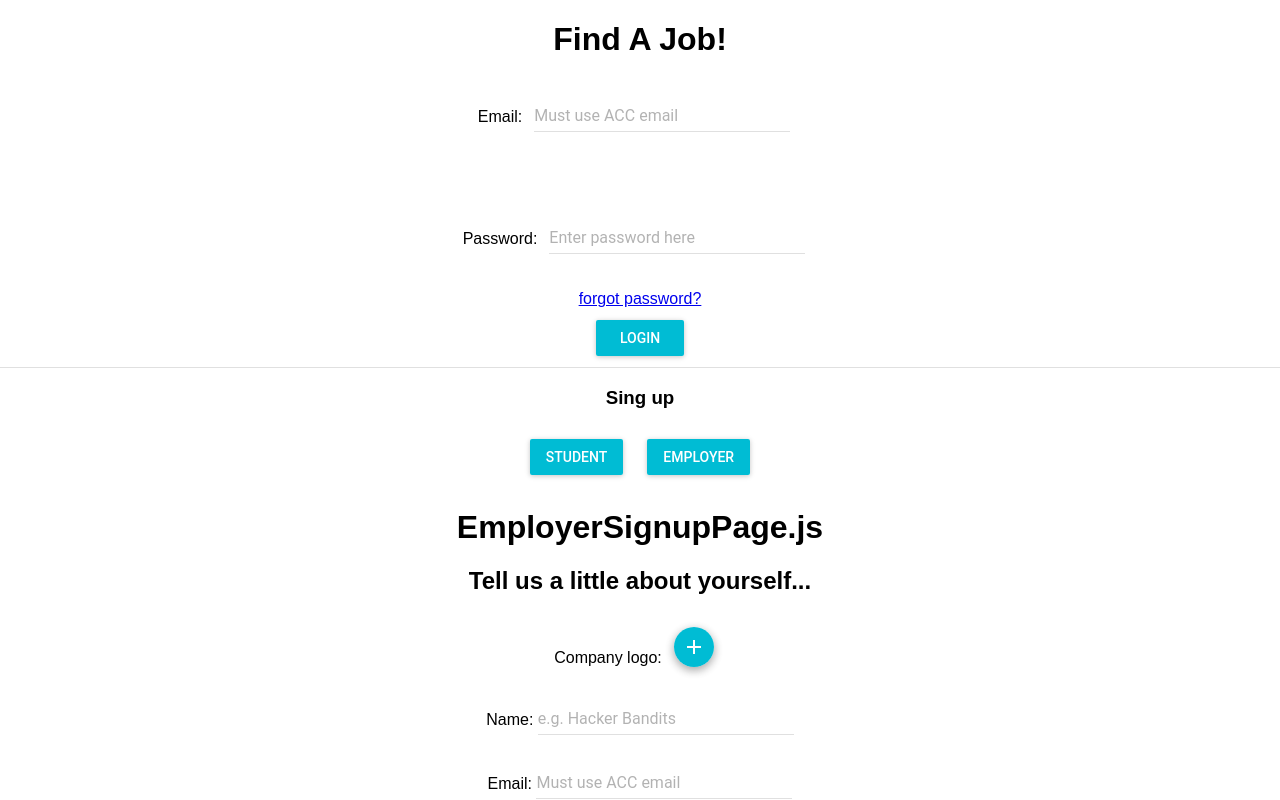
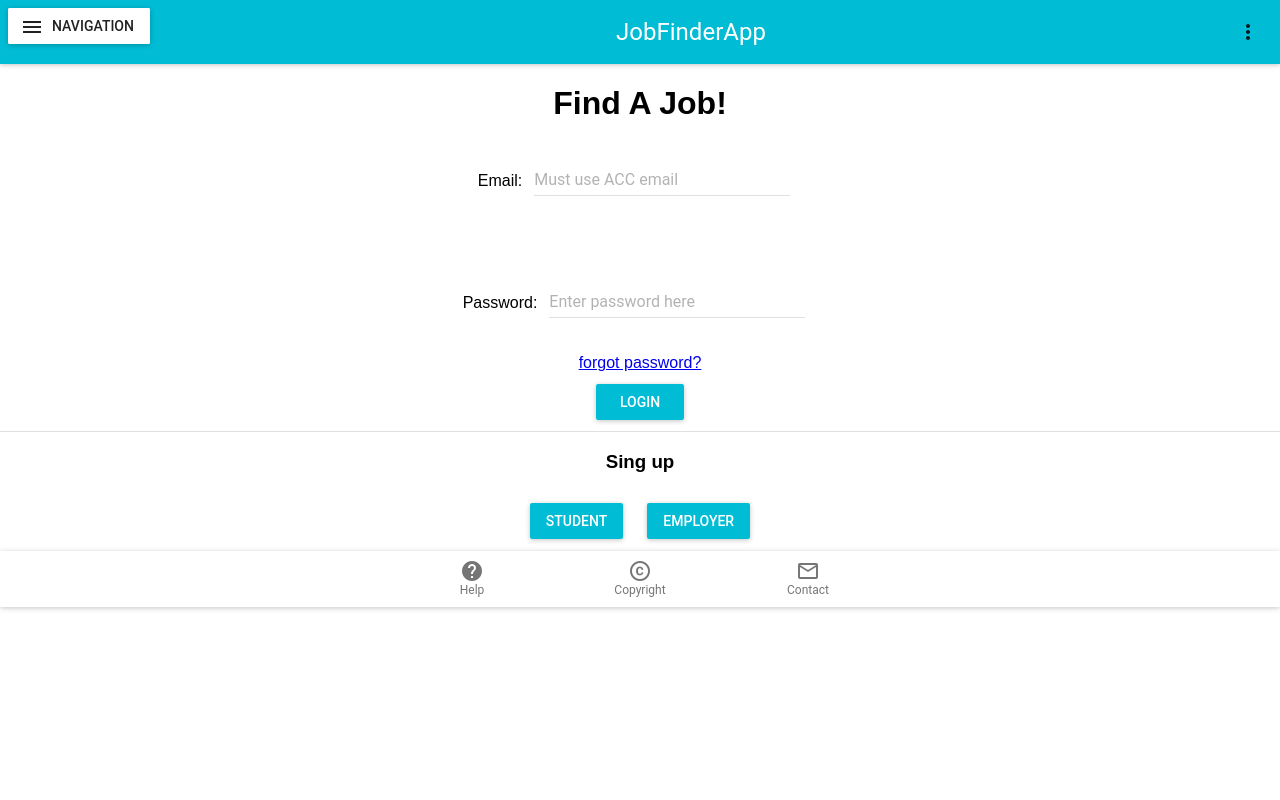
Before and after one commit to karen818/KillerBs, a React (Create React App) app in the folder my-app/: page / in a window 1280 px wide. Shown: the top 800 px of the page. Built offline with nearby package versions, Linux system fonts and the light colour scheme.

Commit message:
Nearing completion of basic version of navbar

```diff
--- a/my-app/src/App.js
+++ b/my-app/src/App.js
@@ -16,6 +16,7 @@ import EmpEditPostPage from './components/EmpEditPostPage';
 import EditEmployerAcctPage from './components/EditEmployerAcctPage';
 import Footer from './components/Footer';
 import DashStudentPage from './components/DashStudentPage';
+import Header from './components/Header';
 
 // test imports
 
@@ -25,11 +26,9 @@ class App extends Component {
       <div className="App">
         <MuiThemeProvider>
 
+          <Header />
+
           <LoginPage />
-          <EmployerSignupPage />
-          <DashStudentPage />
-
-          <Footer />
 
           <Footer />
 
--- /dev/null
+++ b/my-app/src/components/DropDownNav.js
@@ -0,0 +1,57 @@
+import React from 'react';
+import Drawer from 'material-ui/Drawer';
+import AppBar from 'material-ui/AppBar';
+import MenuItem from 'material-ui/MenuItem';
+import RaisedButton from 'material-ui/RaisedButton';
+
+import IconButton from 'material-ui/IconButton';
+import NavigationClose from 'material-ui/svg-icons/navigation/close';
+
+import FontIcon from 'material-ui/FontIcon';
+//import IconLocationOn from 'material-ui/svg-icons/communication/location-on'; IS THIS IMPORTANT?
+
+const menuIcon = <FontIcon className="material-icons">menu</FontIcon>
+
+export default class DropDownNav extends React.Component {
+
+  constructor(props) {
+    super(props);
+    this.state = { open: false };
+  }
+
+  handleClose = () => this.setState({ open: false });
+
+  handleToggle = () => this.setState({ open: !this.state.open });
+
+  render() {
+    return (
+      <div>
+        <RaisedButton
+          icon={menuIcon}
+          label="Navigation"
+          onClick={this.handleToggle}
+        />
+        <Drawer
+          width={300}
+          open={this.state.open}
+          onRequestChange={(open) => this.setState({ open })}
+          docked={false}
+        >
+          <AppBar
+            title="Navigation"
+            iconElementLeft=
+            {
+              <IconButton>
+                <NavigationClose onClick={this.handleClose} />
+              </IconButton>
+            }
+          />
+          <MenuItem onClick={this.handleClose}>Dashboard</MenuItem>
+          <MenuItem onClick={this.handleClose}>About</MenuItem>
+          <MenuItem onClick={this.handleClose}>FAQ</MenuItem>
+          <MenuItem onClick={this.handleClose}>|potential different track|</MenuItem>
+        </Drawer>
+      </div>
+    );
+  }
+}
--- /dev/null
+++ b/my-app/src/components/Header.js
@@ -0,0 +1,20 @@
+import React from 'react';
+import AppBar from 'material-ui/AppBar';
+
+// in order to pick what we like best, comment in and out ToolbarGroup or DropDownMenu in DropDownNav.js
+import DropDownNav from './DropDownNav';
+import RightDropDownNav from './RightDropDownNav';
+
+// Another stateless, functional component, MyAppBar.
+// Here we are setting the iconElementRight property of Material UI's AppBar
+// to the component defined above.
+
+const Header = () => (
+  <AppBar
+    title="JobFinderApp"
+    iconElementLeft={<DropDownNav />}
+    iconElementRight={<RightDropDownNav />}
+  />
+);
+
+export default Header;
--- /dev/null
+++ b/my-app/src/components/RightDropDownNav.js
@@ -0,0 +1,37 @@
+import React from 'react';
+
+import MenuItem from 'material-ui/MenuItem';
+
+import IconMenu from 'material-ui/IconMenu';
+import IconButton from 'material-ui/IconButton';
+import MoreVertIcon from 'material-ui/svg-icons/navigation/more-vert';
+
+class RightDropDownNav extends React.Component {
+
+  constructor(props) {
+    super(props);
+    this.state = { value: 1 };
+  }
+
+  handleChange = (event, index, value) => this.setState({ value });
+
+  render() {
+    return (
+      <div>
+        <IconMenu
+          iconButtonElement={
+            <IconButton><MoreVertIcon /></IconButton>
+          }
+          targetOrigin={{ horizontal: 'right', vertical: 'top' }}
+          anchorOrigin={{ horizontal: 'right', vertical: 'top' }}
+          >
+          <MenuItem primaryText="End Fascism" />
+            <MenuItem primaryText="Help" />
+            <MenuItem primaryText="Sign out" />
+        </IconMenu>
+      </div>
+    );
+  }
+}
+
+export default RightDropDownNav;
```
Also changed, not shown: 2 other files (tests, documents, lock files or other folders).
